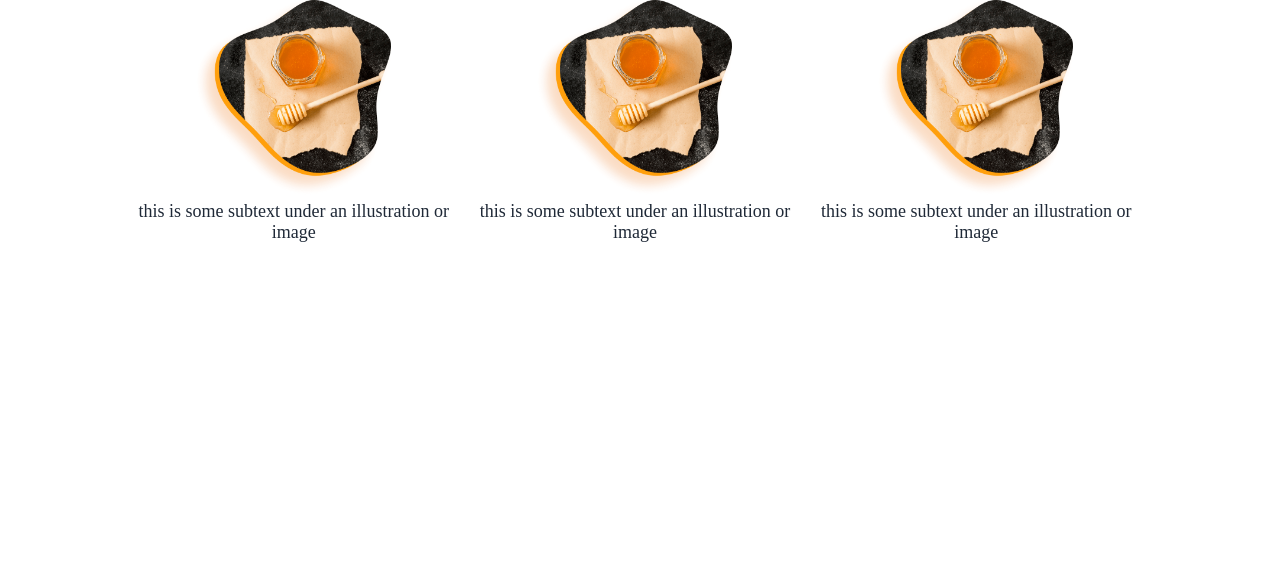
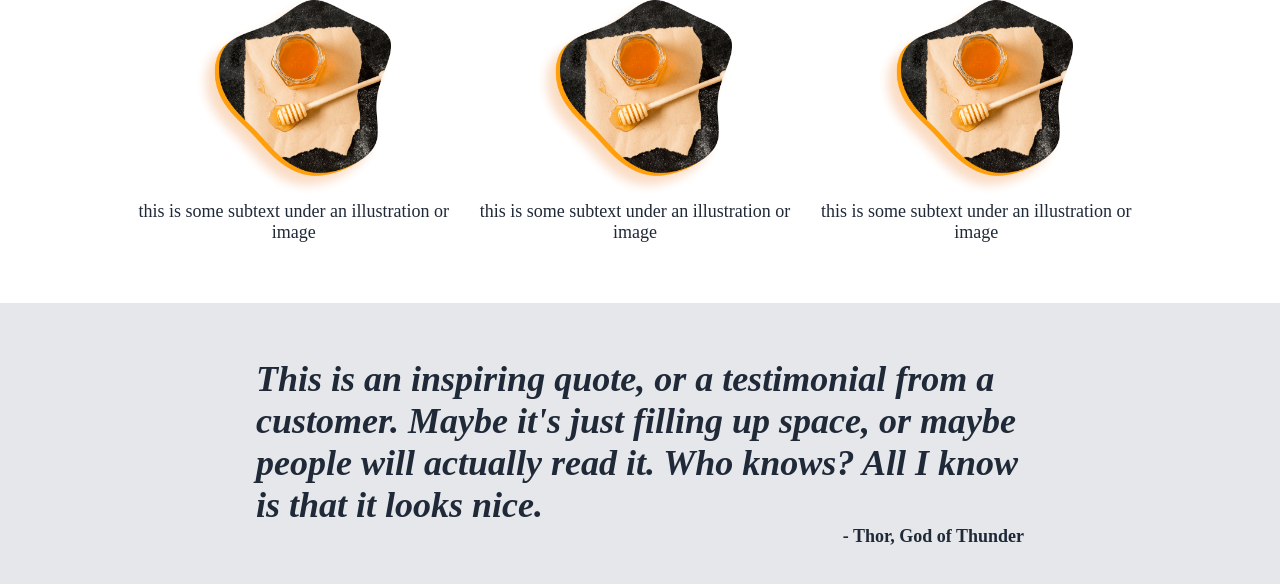
Before and after one commit to atle-gang/landing-page, a plain HTML site: page index.html in a window 1280 px wide. Shown: the part 590-1174 px from the top of the page. Before the commit the page ends 833 px from the top, so only its background shows below. Drawn offline with Linux system fonts and the light colour scheme.

Commit message:
Create quote section and style it

```diff
--- a/index.html
+++ b/index.html
@@ -49,6 +49,15 @@
         </div>
     </div>
 
+    <!-- Quote section-->
+    <div class="quote-container">
+        <div class="quote-content">
+            <h2>This is an inspiring quote, or a testimonial from a customer.
+                Maybe it's just filling up space, or maybe people will actually read it. Who knows? All I know is that it looks nice.
+                </h2>
+                <p>- Thor, God of Thunder</p>
+        </div>
+    </div>
 
 
 </body>
```
